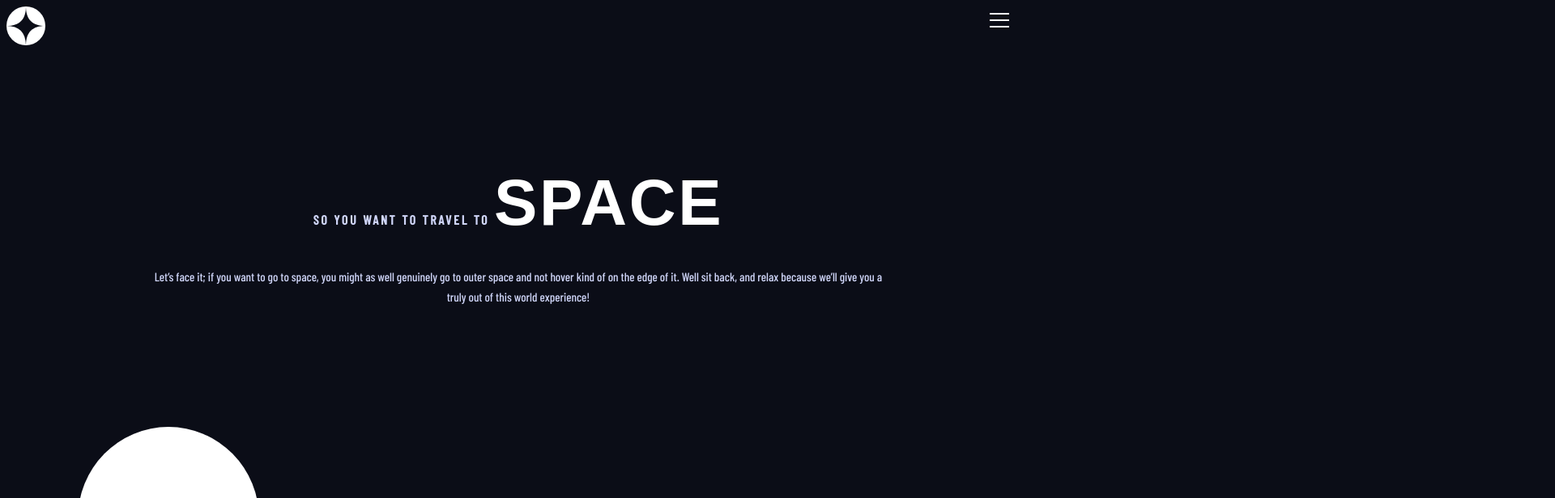
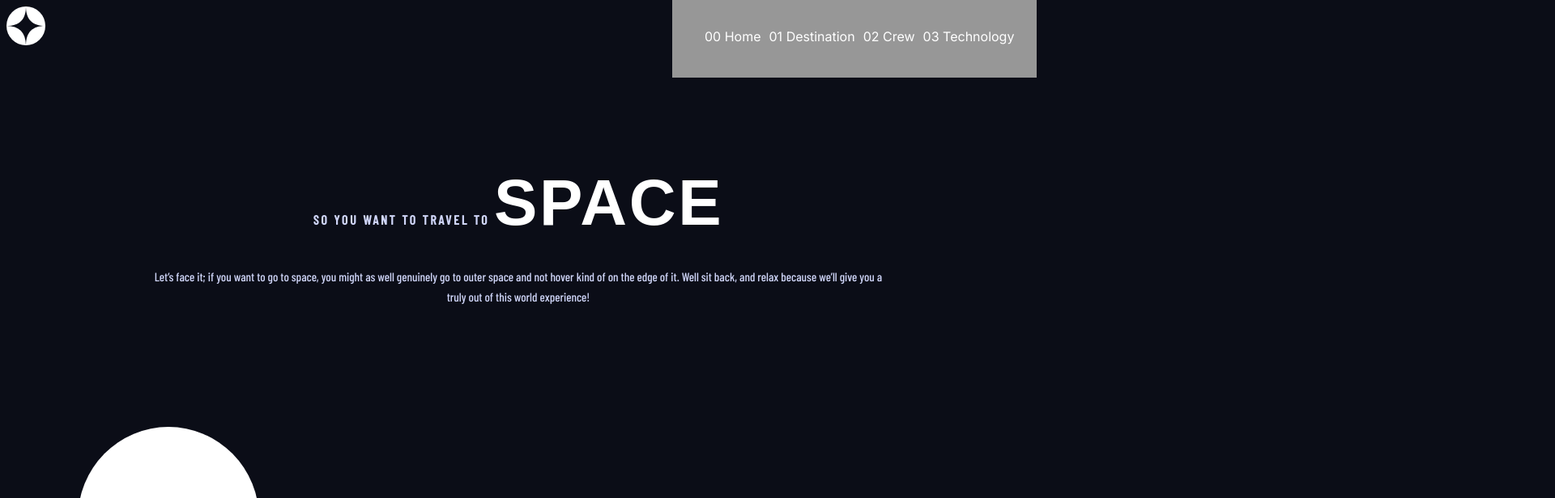
Before and after one commit to DarkPhoenixNinja92/Space-Tourism-Website, a Next.js app: page / in a window 1280 px wide. Shown: the top 616 px of the page at 81% size, 1920 px wide, since content can reach past the window. Built offline with nearby package versions, Linux system fonts and the light colour scheme.

Commit message:
Tablet navbar

```diff
--- a/app/globals.css
+++ b/app/globals.css
@@ -247,3 +247,33 @@ header {
   color: #0B0D17;
   background: #fff;
 }
+
+@media (min-width: 768px) {
+
+  .nav-hide,.nav-link {
+    height: 96px;
+    width: 450px;
+  }
+
+  .nav-hide {
+    right: 0;
+  }
+
+  .nav-list {
+    display: flex;
+    flex-direction: row;
+    align-items: center;
+    justify-content: space-between;
+    position: absolute;
+    bottom: -4vh;
+    left: 0;
+  }
+
+  .nav-control {
+    display: none;
+  }
+
+  .nav-itm {
+    margin-right: 10px;
+  }
+}
```
